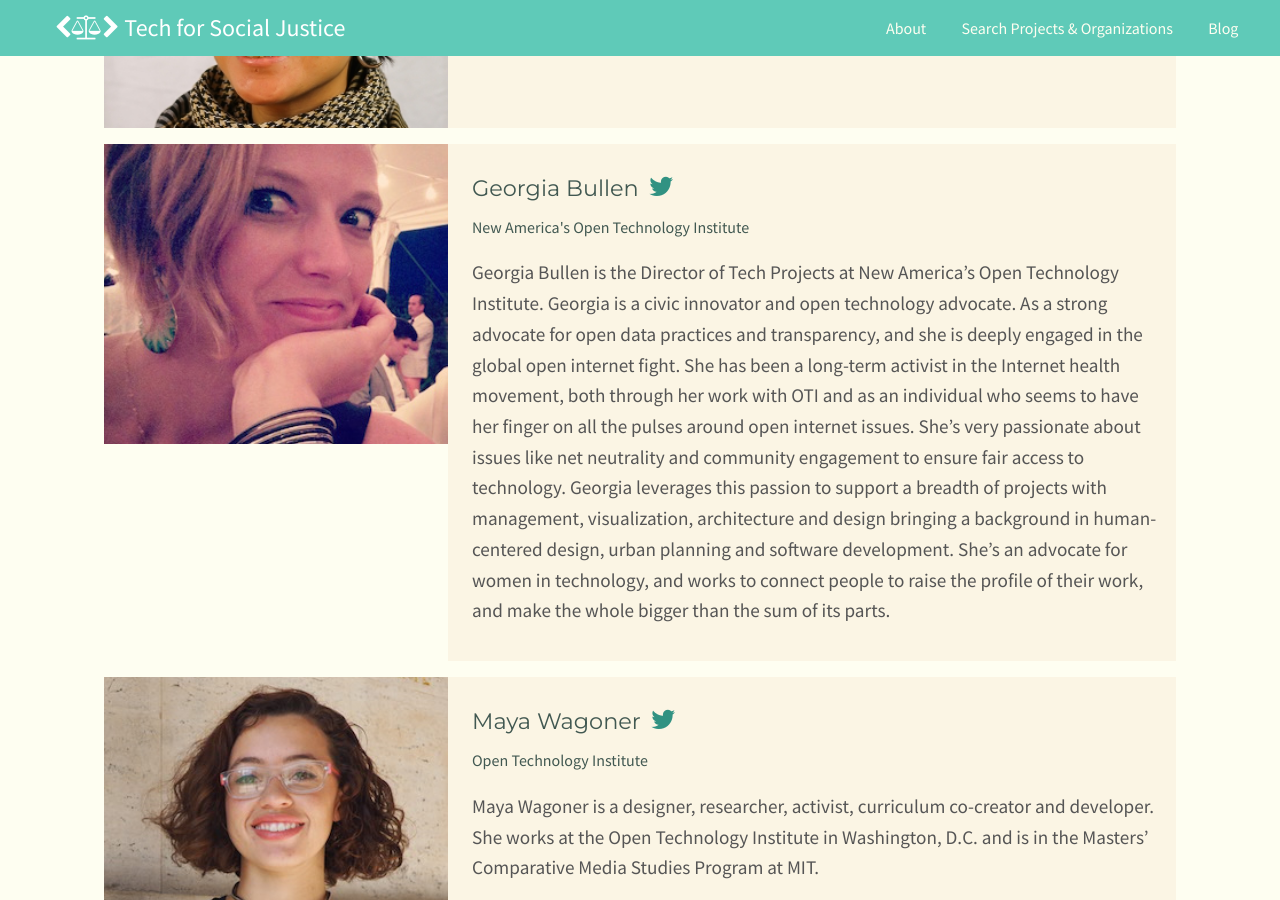
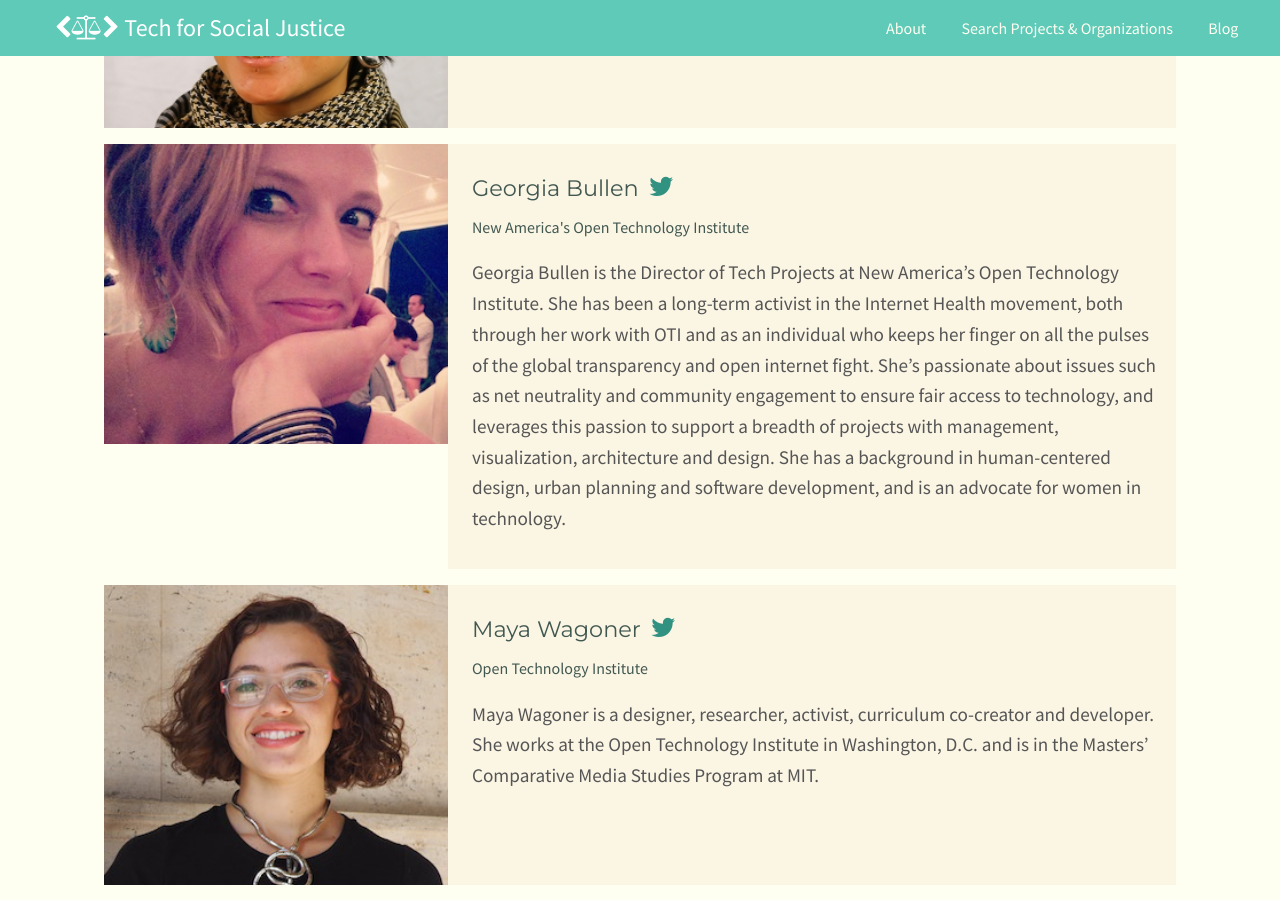
Before and after one commit to opentechinstitute/tech-for-social-justice, a Jekyll site: the page built from about.markdown, in a window 1280 px wide and 900 px high, scrolled down 3013 px. Built offline with Jekyll 4.4.1, drawn with Linux system fonts in a browser that asks for light colours; nearby versions of some CDN libraries.

Commit message:
Updated Georgia Bullen

```diff
--- a/_people/georgia-bullen.markdown
+++ b/_people/georgia-bullen.markdown
@@ -9,4 +9,4 @@
 layout: person
 ---
 
-Georgia Bullen is the Director of Tech Projects at New America’s Open Technology Institute. Georgia is a civic innovator and open technology advocate. As a strong advocate for open data practices and transparency, and she is deeply engaged in the global open internet fight. She has been a long-term activist in the Internet health movement, both through her work with OTI and as an individual who seems to have her finger on all the pulses around open internet issues. She's very passionate about issues like net neutrality and community engagement to ensure fair access to technology. Georgia leverages this passion to support a breadth of projects with management, visualization, architecture and design bringing a background in human-centered design, urban planning and software development. She's an advocate for women in technology, and works to connect people to raise the profile of their work, and make the whole bigger than the sum of its parts.
+Georgia Bullen is the Director of Tech Projects at New America’s Open Technology Institute. She has been a long-term activist in the Internet Health movement, both through her work with OTI and as an individual who keeps her finger on all the pulses of the global transparency and open internet fight. She's passionate about issues such as net neutrality and community engagement to ensure fair access to technology, and leverages this passion to support a breadth of projects with management, visualization, architecture and design. She has a background in human-centered design, urban planning and software development, and is an advocate for women in technology.
```
